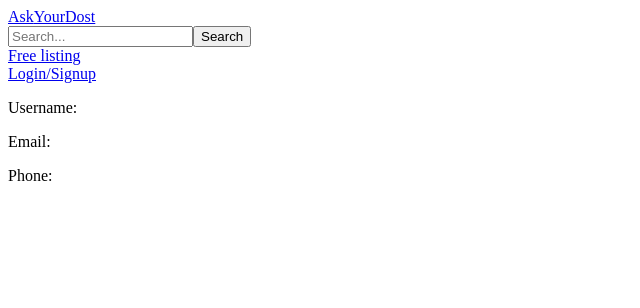
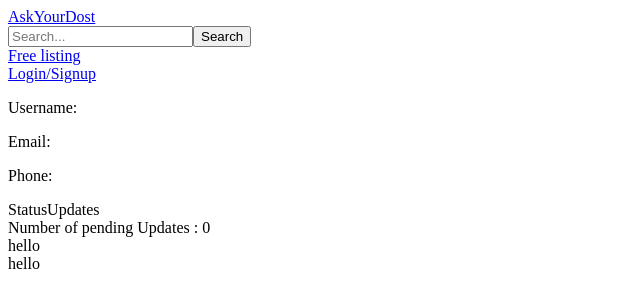
Before and after one commit to Terminator1601/AskYourDost, a Next.js app: page /Admin in a window 1280 px wide. Shown: the top 308 px of the page, without its empty margins (0-640 px from the left). Built offline with nearby package versions, Linux system fonts and the light colour scheme; no server answers; the database is empty.

Commit message:
added count on admin page

```diff
--- /dev/null
+++ b/components/Admin/StatusUpdates.tsx
@@ -0,0 +1,41 @@
+// "use client"
+import React from "react";
+import { db } from "@/database/firebaseConfig";
+import { collection, getDocs } from "firebase/firestore";
+
+const StatusUpdates = ({ pendingUpdatesCount }) => {
+  return (
+    <>
+      <div>StatusUpdates</div>
+      <div className="grid grid-cols-3 text-center">
+        <div>Number of pending Updates : {pendingUpdatesCount}</div>
+        <div>hello</div>
+        <div>hello</div>
+      </div>
+    </>
+  );
+};
+
+export const getServerSideProps = async () => {
+  try {
+    const freeListingsCollection = collection(db, "FreeListing");
+    const snapshot = await getDocs(freeListingsCollection);
+    const count = snapshot.size; // Get the number of documents in the collection
+
+    return {
+      props: {
+        pendingUpdatesCount: count,
+      },
+    };
+  } catch (error) {
+    console.error("Error fetching data from Firestore: ", error);
+
+    return {
+      props: {
+        pendingUpdatesCount: 0,
+      },
+    };
+  }
+};
+
+export default StatusUpdates;
--- a/pages/Admin/index.tsx
+++ b/pages/Admin/index.tsx
@@ -1,15 +1,25 @@
-import Header from '@/components/Header/Header'
-import React from 'react'
-import { UserProvider } from '@/database/User/UserContext'
+import React from "react";
+import { UserProvider } from "@/database/User/UserContext";
 import "tailwindcss/tailwind.css";
+import Header from "@/components/Header/Header";
+import StatusUpdates, { getServerSideProps as getStatusUpdatesProps } from "@/components/Admin/StatusUpdates";
 
-
-const index = () => {
+const Index = ({ pendingUpdatesCount }) => {
   return (
     <UserProvider>
-    <Header/>
+      <Header />
+      <StatusUpdates pendingUpdatesCount={pendingUpdatesCount} />
     </UserProvider>
-  )
-}
+  );
+};
 
-export default index
+export const getServerSideProps = async (context) => {
+  const statusUpdatesProps = await getStatusUpdatesProps(context);
+  return {
+    props: {
+      ...statusUpdatesProps.props,
+    },
+  };
+};
+
+export default Index;
```
Also changed, not shown: components/Cards/SearchCard.tsx (+4 -55 lines).
